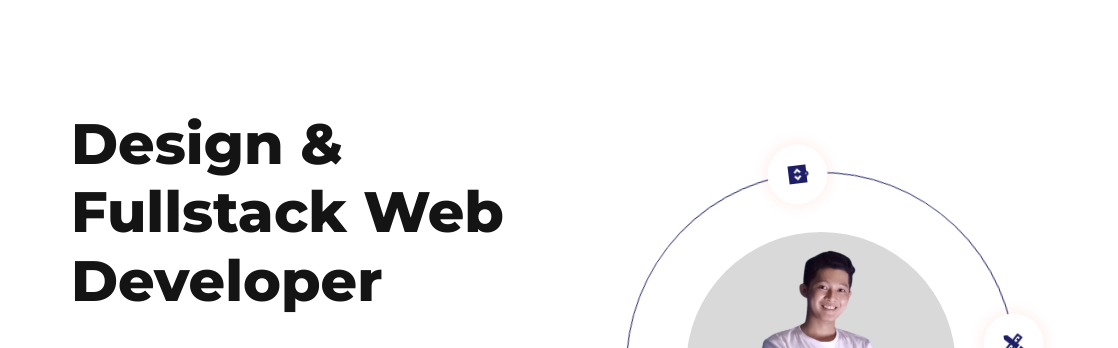
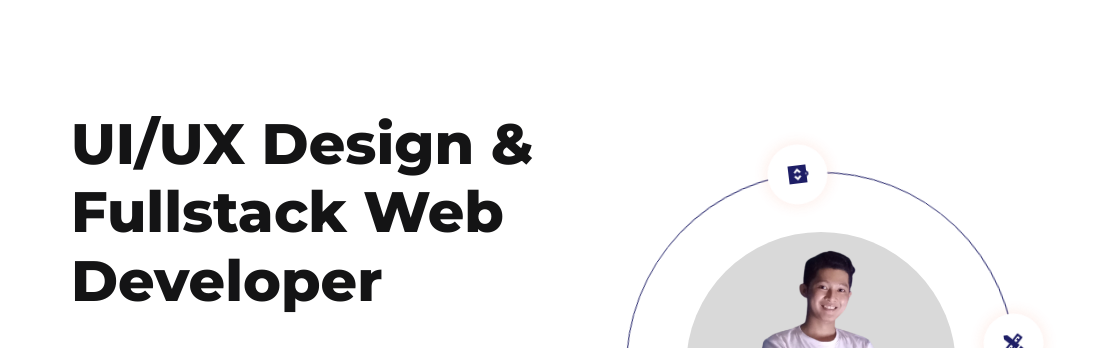
Before and after one commit to NguyenNhatHuynh/portfolio, a plain HTML site: page index.html in a window 1280 px wide. Shown: the part 115-463 px from the top of the page, 162-1280 px from the left. Drawn offline with nearby package versions, Linux system fonts and the light colour scheme.

Commit message:
Edit Backup

```diff
--- a/index.html
+++ b/index.html
@@ -56,7 +56,7 @@
                 <a href="#" target="_blank"><i class="uil uil-dribbble"></i></a>
             </div>
             <div class="info">
-                <h1>Design & Fullstack Web Developer</h1>
+                <h1>UI/UX Design & Fullstack Web Developer</h1>
                 <h3>Hi, I'm Xoan Dev</h3>
                 <p>I am focusing on FullStack position and using tools like ReactJs, NodeJS, MongoDB. Sociable, fun
                     personality. I learn new knowledge every day, I share my knowledge and experience with everyone
```
